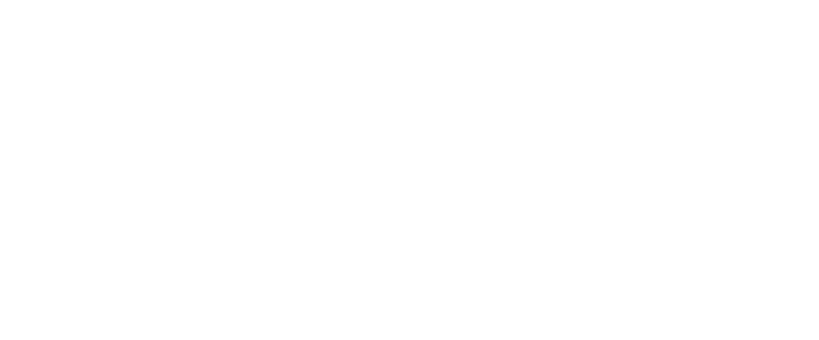
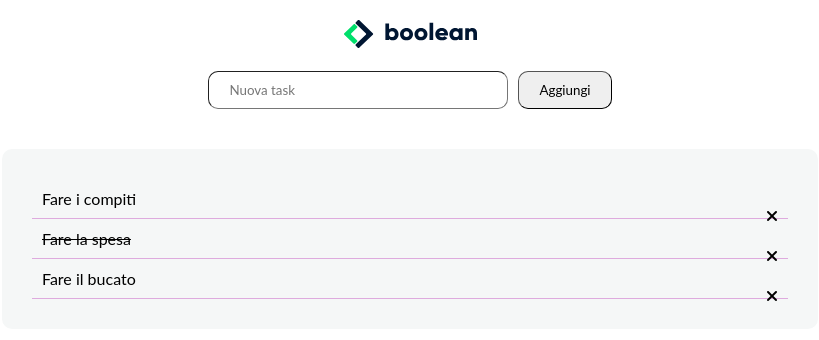
Before and after one commit to LorisGalleana/vue-todolist, a plain HTML site: page index.html in a window 1280 px wide. Shown: the whole page, without its empty margins (230-1049 px from the left). Drawn offline with nearby package versions, Linux system fonts and the light colour scheme.

Commit message:
ESERCIZIO COMPLETATO

```diff
--- a/CSS/style.css
+++ b/CSS/style.css
@@ -2,4 +2,57 @@
     margin: 0;
     padding: 0;
     box-sizing: border-box;
+    font-family: 'Lato';
 }
+.container {
+    margin: 0 auto;
+    width: 70%;
+    height: 100vh;
+}
+.logo {
+    margin: 20px 0;
+    text-align: center;
+}
+.logo img {
+    max-width: 300px;
+}
+.new-task {
+    text-align: center;
+}
+.new-task input {
+    padding: 10px 20px;
+    border-radius: 10px;
+    border-width: 1px;
+    min-width: 300px;
+    margin-right: 10px;
+}
+.new-task button {
+    padding: 10px 20px;
+    border-radius: 10px;
+    border-width: 1px;
+    cursor: pointer;
+}
+
+.tasks-container {
+    margin: 40px;
+    border-radius: 10px;
+    background: rgb(245, 247, 247);
+    padding: 30px;
+}
+.tasks-container ul {
+    list-style: none;
+}
+.task {
+    border-bottom: 1px solid rgb(222, 171, 222);
+    padding: 10px;
+    cursor: pointer;
+}
+.task:hover {
+    background: white ;
+}
+.task i {
+    float:right;
+}
+.barred {
+    text-decoration: line-through;
+}
--- a/app.js
+++ b/app.js
@@ -3,8 +3,40 @@ const { createApp } = Vue;
 createApp({
     data() {
         return {
-            message: "Hello Vue! Hello World!",
-            image: "https://picsum.photos/id/1074/5000/3333"
+            logoImage: './img/logo.svg',
+            newTask: '',
+            inputError: false,
+            tasks: [
+                {
+                    text: 'Fare i compiti',
+                    done: false
+                },{
+                    text: 'Fare la spesa',
+                    done: true
+                },{
+                    text: 'Fare il bucato',
+                    done: false
+                }
+            ]
         }
+    },
+    methods: {
+        //aggiungi task all'inizio
+        addTask() {
+            if (this.newTask !== '' && this.newTask.length >= 5) {
+                this.tasks.unshift(this.newTask);
+                this.inputError = false;
+            }
+            else {
+                this.inputError = true;
+            }
+            //svuoto il valore di newTask
+            this.newTask = '';
+        },
+        //rimuovi task specifico da index
+        removeTask(index) {
+            this.tasks.splice(index, 1);
+        },
+
     }
-}).mount("#container");
+}).mount("#app");
--- a/index.html
+++ b/index.html
@@ -6,8 +6,8 @@
     <!-- FONT AWESOME -->
     <link rel="stylesheet" href="https://cdnjs.cloudflare.com/ajax/libs/font-awesome/6.5.2/css/all.min.css" integrity="sha512-SnH5WK+bZxgPHs44uWIX+LLJAJ9/2PkPKZ5QiAj6Ta86w+fsb2TkcmfRyVX3pBnMFcV7oQPJkl9QevSCWr3W6A==" crossorigin="anonymous" referrerpolicy="no-referrer" />
     <!-- BOOTSTRAP -->
-    <link rel="stylesheet" href="https://cdn.jsdelivr.net/npm/bootstrap-icons@1.11.3/font/bootstrap-icons.min.css">
-    <link href="https://cdn.jsdelivr.net/npm/bootstrap@5.2.3/dist/css/bootstrap.min.css" rel="stylesheet" integrity="sha384-rbsA2VBKQhggwzxH7pPCaAqO46MgnOM80zW1RWuH61DGLwZJEdK2Kadq2F9CUG65" crossorigin="anonymous">
+    <!-- <link rel="stylesheet" href="https://cdn.jsdelivr.net/npm/bootstrap-icons@1.11.3/font/bootstrap-icons.min.css">
+    <link href="https://cdn.jsdelivr.net/npm/bootstrap@5.2.3/dist/css/bootstrap.min.css" rel="stylesheet" integrity="sha384-rbsA2VBKQhggwzxH7pPCaAqO46MgnOM80zW1RWuH61DGLwZJEdK2Kadq2F9CUG65" crossorigin="anonymous"> -->
     <!-- MY CSS -->
     <link rel="stylesheet" href="CSS/style.css">
     <title>Document</title>
@@ -15,6 +15,31 @@
 <body>
     <!-- VUE JS -->
 <script src="https://unpkg.com/vue@3"></script>
+
+<div id="app" class="container">
+    <div class="logo">
+        <img :src="logoImage" alt="">
+    </div>
+
+    <div class="new-task">
+        <input type="text" placeholder="Nuova task" v-model="newTask" @keyup.enter="addTask">
+        <button @click="addTask">Aggiungi</button>
+        <div class="error" v-if="inputError">
+            <small style="color: red;">Devi inserire una task di almeno 5 caratteri</small>
+        </div>
+    </div>
+
+    <div class="tasks-container">
+        <ul>
+            <li class="task" v-for="(task, indice) in tasks" :key="indice" >
+                <p v-if="task.done" class="barred">{{task.text}}</p>
+                <p v-else>{{task.text}}</p>
+                <i class="fas fa-times" @click="removeTask(indice)"></i>
+            </li>
+        </ul>
+        <!-- <h2>Non ci sono task</h2> -->
+    </div>
+</div>
 
 
 
```
Also changed, not shown: img/Logo.png (added), img/logo.svg (added).
